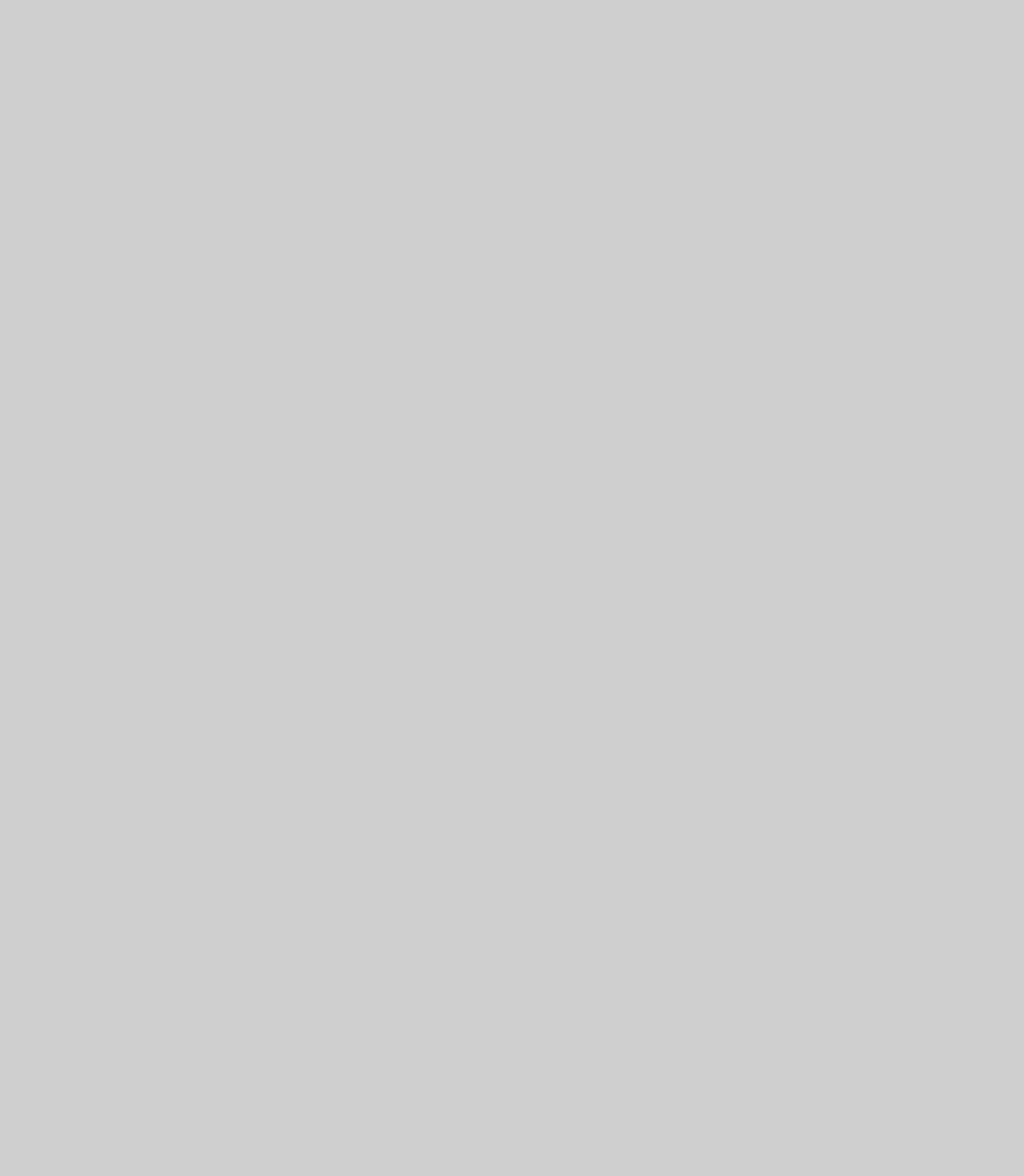
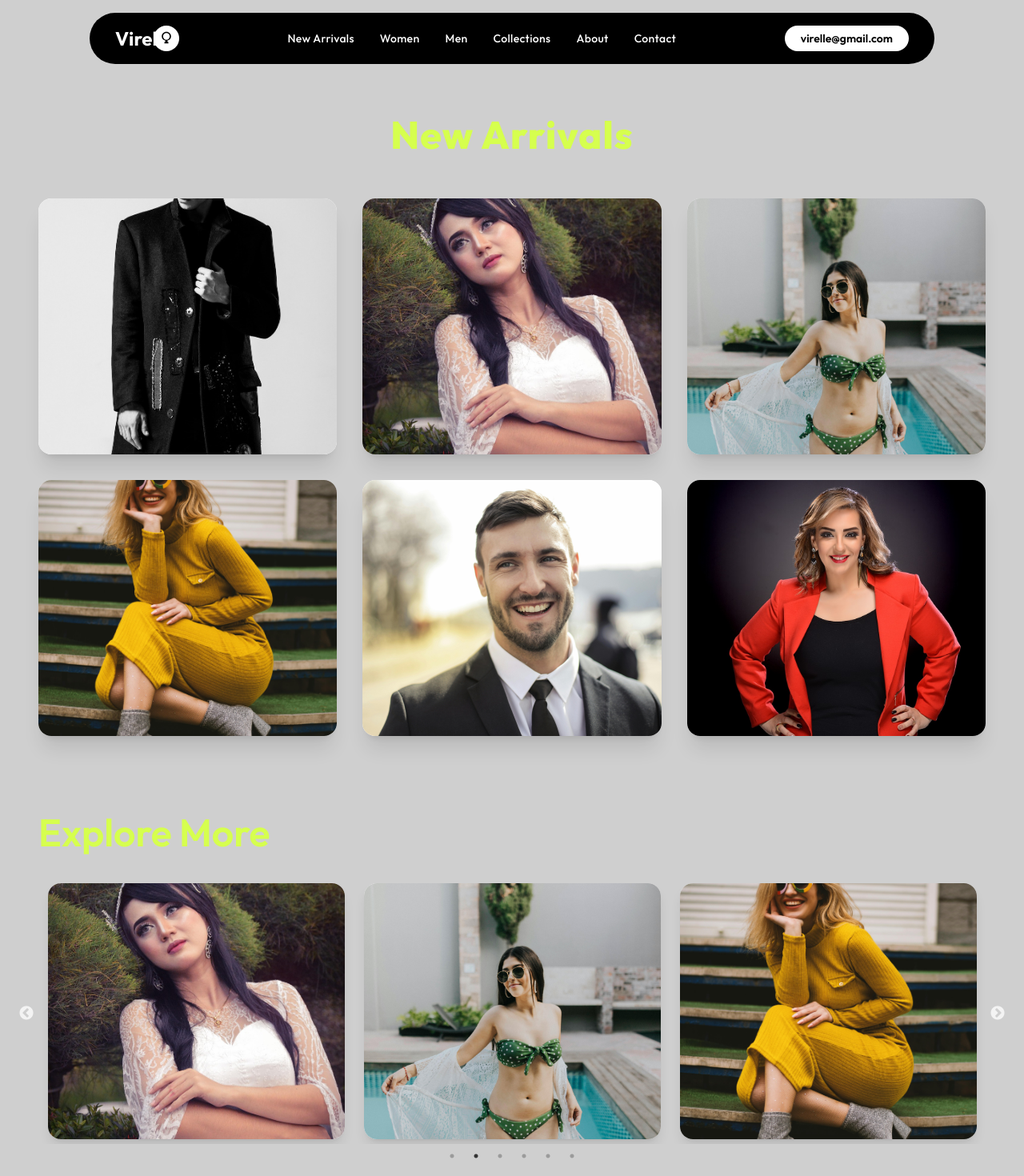
Before and after one commit to harshpratik2411/virelle, a React (Vite) app: page /new-arrivals in a window 1280 px wide. Before the commit this address had no page. Shown: the top 1470 px of the page at 80% size. Before the commit the page ends 800 px from the top, so only its background shows below. Built offline with nearby package versions, Linux system fonts and the light colour scheme; a web font is replaced by a local one.

Commit message:
new arrivals created

```diff
--- a/package.json
+++ b/package.json
@@ -16,7 +16,9 @@
     "react": "^19.1.1",
     "react-dom": "^19.1.1",
     "react-icons": "^5.5.0",
-    "react-router-dom": "^7.8.2"
+    "react-router-dom": "^7.8.2",
+    "react-slick": "^0.31.0",
+    "slick-carousel": "^1.8.1"
   },
   "devDependencies": {
     "@eslint/js": "^9.33.0",
--- a/src/App.jsx
+++ b/src/App.jsx
@@ -4,6 +4,7 @@ import './App.css'
 import ProductDetail from './Components/Products/ProductsDetail'
 import MostLovedDetail from './Components/MostLoved/MostLovedDetail'
 import ScrollToTop from  './ScrollToTop'
+import NewArrival from './Pages/NewArrivals/NewArrival'
 
 function App() {
   return (
@@ -13,6 +14,7 @@ function App() {
         <Route path="/" element={<Homepage />} />
         <Route path="/products/:id" element={<ProductDetail />} />
         <Route path="/most-loved/:id" element={<MostLovedDetail />} />
+        <Route path="/new-arrivals" element={<NewArrival />} />
         {/* <Route path="/about" element={<About />} /> */}
       </Routes>
     </BrowserRouter>
--- /dev/null
+++ b/src/Pages/NewArrivals/NewArrival.jsx
@@ -0,0 +1,113 @@
+import React, { useEffect } from "react";
+import AOS from "aos";
+import "aos/dist/aos.css";
+import Slider from "react-slick";
+import "slick-carousel/slick/slick.css";
+import "slick-carousel/slick/slick-theme.css";
+
+import Navbar from "../../Components/Navbar/Navbar";
+import Footer from "../../Components/Footer/Footer";
+import Products from "../../Components/Products/Products";
+
+// Image imports
+import img1 from "../../assets/Display/img1.jpg";
+import img2 from "../../assets/Display/img2.jpg";
+import img3 from "../../assets/Display/img3.jpg";
+import img4 from '../../assets/Products/img4.jpg';
+import img8 from '../../assets/Products/img8.jpg';
+import img12 from '../../assets/Products/img12.jpg';
+
+const NewArrival = () => {
+  useEffect(() => {
+    AOS.init({ duration: 1000 });
+  }, []);
+
+  const images = [img1, img2, img3, img4, img8, img12];
+
+  const sliderSettings = {
+    dots: true,
+    infinite: true,
+    speed: 600,
+    slidesToShow: 3,
+    slidesToScroll: 1,
+    arrows: true,
+    autoplay: true,
+    autoplaySpeed: 3500,
+    responsive: [
+      {
+        breakpoint: 1024,
+        settings: { slidesToShow: 2 },
+      },
+      {
+        breakpoint: 640,
+        settings: { slidesToShow: 1 },
+      },
+    ],
+  };
+
+  return (
+    <>
+      <Navbar />
+
+      <section
+        className="new-arrival  py-16"
+        style={{ fontFamily: "'Outfit', 'Rubik', sans-serif" }}
+      >
+        <div className="max-w-7xl mx-auto px-6 md:px-12">
+          <h2
+            className="text-4xl md:text-5xl font-extrabold text-center text-lime-bright mb-14 tracking-wide"
+            data-aos="fade-up"
+          >
+            New Arrivals
+          </h2>
+
+          {/* Static Image Grid */}
+          <div
+            className="grid grid-cols-1 sm:grid-cols-2 md:grid-cols-3 gap-8 mb-24"
+            data-aos="fade-right"
+          >
+            {images.slice(0, 6).map((img, index) => (
+              <div
+                key={index}
+                className="overflow-hidden rounded-2xl shadow-xl transform transition-transform duration-400 hover:scale-110 hover:shadow-2xl cursor-pointer bg-white"
+              >
+                <img
+                  src={img}
+                  alt={`Display ${index + 1}`}
+                  className="w-full h-72 md:h-80 object-cover"
+                  loading="lazy"
+                />
+              </div>
+            ))}
+          </div>
+
+          {/* Slick Slider */}
+          <div data-aos="fade-left">
+            <h3 className="text-5xl font-semibold mb-8 text-lime-bright pb-2 w-max mx-auto md:mx-0">
+              Explore More
+            </h3>
+
+            <Slider {...sliderSettings}>
+              {images.map((img, index) => (
+                <div key={index} className="px-3">
+                  <div className="overflow-hidden rounded-2xl shadow-lg transform transition-transform duration-400 hover:scale-110 hover:shadow-2xl cursor-pointer bg-white">
+                    <img
+                      src={img}
+                      alt={`Slide ${index + 1}`}
+                      className="w-full h-72 md:h-80 object-cover"
+                      loading="lazy"
+                    />
+                  </div>
+                </div>
+              ))}
+            </Slider>
+          </div>
+        </div>
+      </section>
+      <Products/>
+      <Footer />
+    </>
+  );
+};
+
+export default NewArrival;
```
Also changed, not shown: 1 other file (tests, documents, lock files or other folders).
